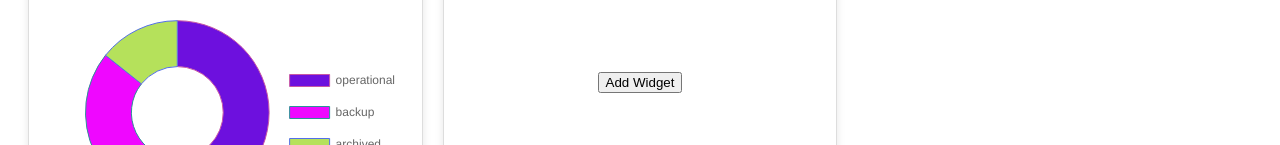
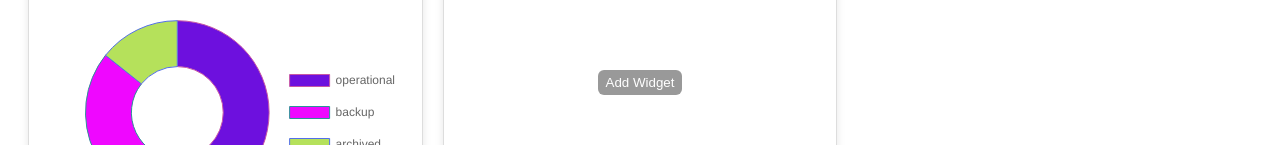
Before and after one commit to varshipallela/dashboard-app, a Next.js app: page / in a window 1280 px wide. Shown: the part 655-800 px from the top of the page. Built offline with nearby package versions, Linux system fonts and the light colour scheme.

Commit message:
updated the add widget button style

```diff
--- a/src/components/Card.tsx
+++ b/src/components/Card.tsx
@@ -1,15 +1,18 @@
+import { CSSProperties } from "react";
+
 export function Card({
   children,
   title,
-  subTitle,
   isGraph,
   onClick,
+  cursor,
 }: {
   children: React.ReactNode;
   title?: string;
   subTitle?: string;
   isGraph?: boolean;
   onClick?: () => void;
+  cursor?: CSSProperties["cursor"];
 }) {
   function renderChildren() {
     if (!isGraph) return children;
@@ -36,7 +39,7 @@ export function Card({
         flexDirection: "column",
         alignItems: "center",
         justifyContent: "center",
-        cursor: "pointer",
+        cursor,
       }}
       onClick={onClick}
     >
--- a/src/components/Dialog.tsx
+++ b/src/components/Dialog.tsx
@@ -66,7 +66,6 @@ export const Dialog = ({ onOpenChange, children, ...props }: DialogProps) => {
         if (typeof child.type !== "string" && child.type === Dialog.Trigger) {
           return React.cloneElement(child as ReactElement<any>, {
             onClick: () => handleOpenChange(true),
-            style: { ...(child.props.style || {}), cursor: "pointer" },
           });
         }
       }
@@ -83,7 +82,6 @@ export const Dialog = ({ onOpenChange, children, ...props }: DialogProps) => {
         if (typeof child.type !== "string" && child.type === Dialog.Close) {
           return React.cloneElement(child as ReactElement<any>, {
             onClick: () => handleOpenChange(false),
-            style: { ...(child.props.style || {}), cursor: "pointer" },
           });
         }
       }
@@ -108,7 +106,6 @@ export const Dialog = ({ onOpenChange, children, ...props }: DialogProps) => {
 const DialogClose = ({
   children,
   onClick,
-  style,
 }: DialogCloseProps & { style?: CSSProperties }) => {
   const handleClick = (e: React.MouseEvent) => {
     if (onClick) onClick(e);
@@ -116,14 +113,12 @@ const DialogClose = ({
 
   return React.cloneElement(children as ReactElement<any>, {
     onClick: handleClick,
-    style: { cursor: "pointer", ...style },
   });
 };
 
 const DialogTrigger = ({
   children,
   onClick,
-  style,
 }: DialogCloseProps & { style?: CSSProperties }) => {
   const handleClick = (e: React.MouseEvent) => {
     if (onClick) onClick(e);
@@ -131,7 +126,6 @@ const DialogTrigger = ({
 
   return React.cloneElement(children as ReactElement<any>, {
     onClick: handleClick,
-    style: { cursor: "pointer", ...style },
   });
 };
 
--- a/src/components/Widget.tsx
+++ b/src/components/Widget.tsx
@@ -33,7 +33,7 @@ export function Widget({
   return (
     <Dialog open={open} onOpenChange={setOpen}>
       <Dialog.Trigger>
-        <Card title={widget.title} isGraph>
+        <Card title={widget.title} isGraph cursor="pointer">
           <Chart widget={widget} type={type} />
         </Card>
       </Dialog.Trigger>
--- a/src/components/Widgets.tsx
+++ b/src/components/Widgets.tsx
@@ -57,8 +57,12 @@ export const Widgets = ({
           <Dialog.Trigger>
             <button
               style={{
+                padding: "5px 8px",
+                backgroundColor: "rgba(128, 128, 128, 0.8)",
+                color: "#fff",
+                border: "none",
+                borderRadius: "6px",
                 cursor: "pointer",
-                padding: "10px",
               }}
             >
               Add Widget
```
